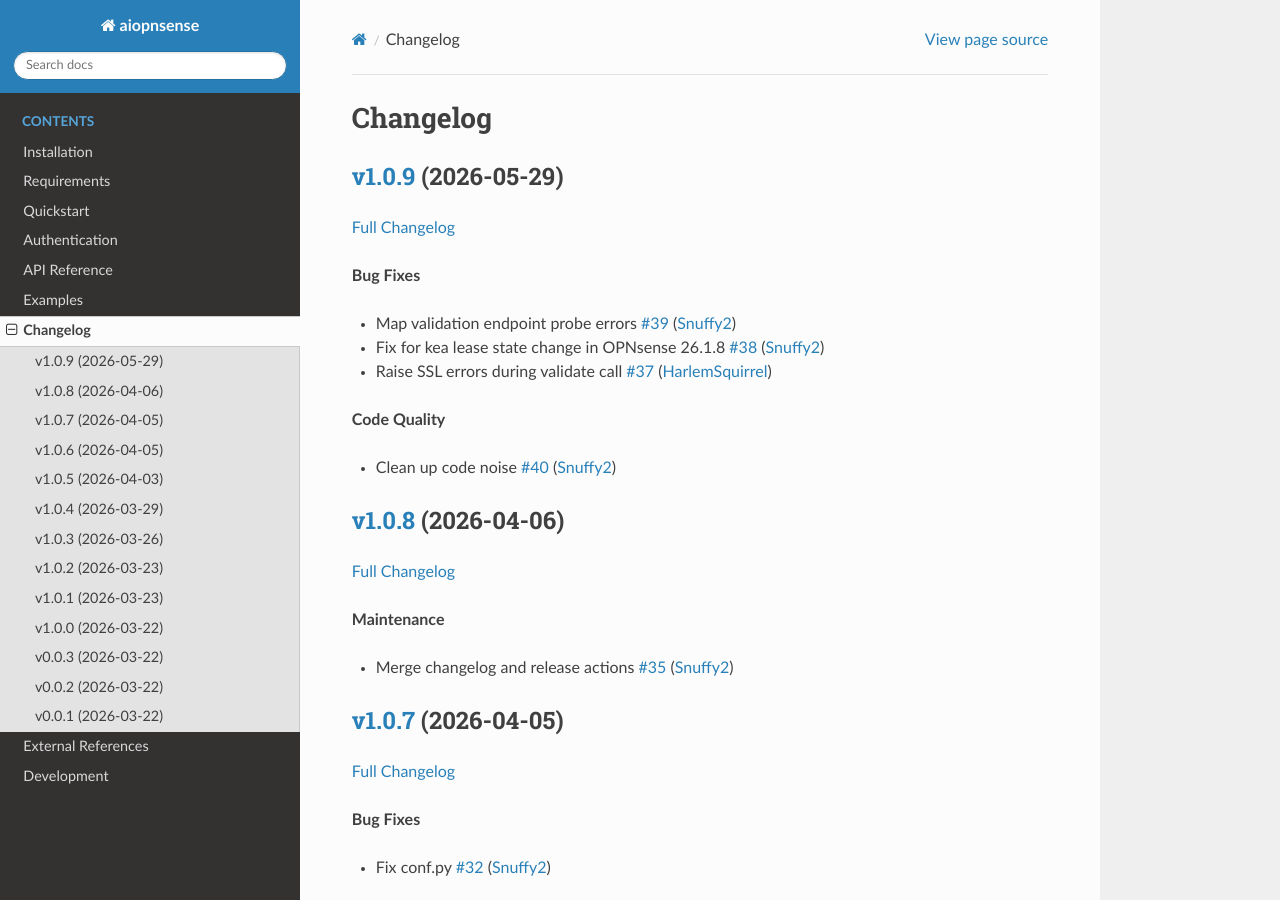
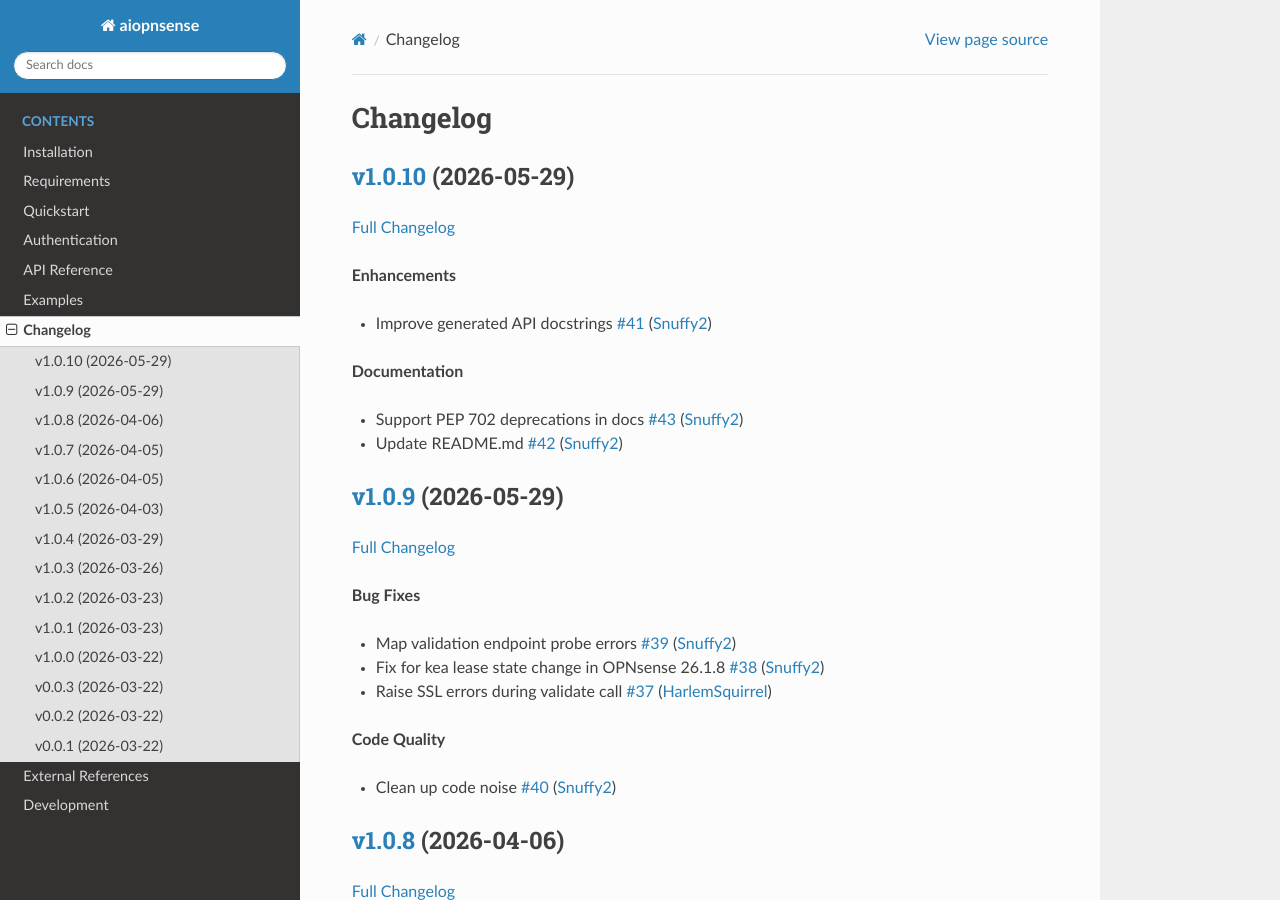
Before and after one commit to Snuffy2/aiopnsense, a Sphinx documentation site: the page built from docs/source/changelog.md, in a window 1280 px wide and 900 px high. Built offline with Sphinx 7.4.7 and the Read the Docs theme 3.1.0, drawn with Linux system fonts in a browser that asks for light colours; the version number could not be read and is left out.

Commit message:
Update changelog [skip ci]

```diff
--- a/docs/source/changelog.md
+++ b/docs/source/changelog.md
@@ -1,4 +1,17 @@
 # Changelog
+
+## [v1.0.10](https://github.com/Snuffy2/aiopnsense/tree/v1.0.10) (2026-05-29)
+
+[Full Changelog](https://github.com/Snuffy2/aiopnsense/compare/v1.0.9...v1.0.10)
+
+**Enhancements**
+
+- Improve generated API docstrings [\#41](https://github.com/Snuffy2/aiopnsense/pull/41) ([Snuffy2](https://github.com/Snuffy2))
+
+**Documentation**
+
+- Support PEP 702 deprecations in docs [\#43](https://github.com/Snuffy2/aiopnsense/pull/43) ([Snuffy2](https://github.com/Snuffy2))
+- Update README.md [\#42](https://github.com/Snuffy2/aiopnsense/pull/42) ([Snuffy2](https://github.com/Snuffy2))
 
 ## [v1.0.9](https://github.com/Snuffy2/aiopnsense/tree/v1.0.9) (2026-05-29)
 
```
